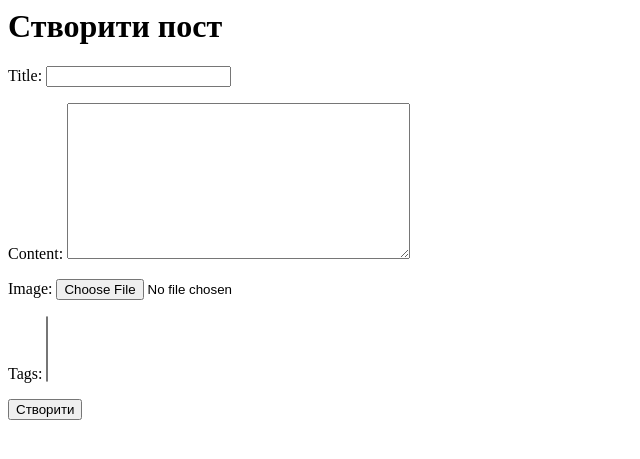
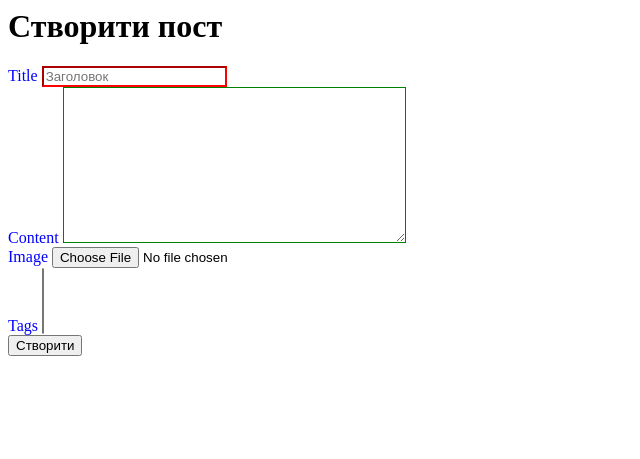
Before and after one commit to WorldIT-academy/NetWork1400, a Django app: page /post/create_post/ in a window 1280 px wide. Shown: the top 459 px of the page, without its empty margins (0-640 px from the left). Run offline with Django 5.2, Linux system fonts and the light colour scheme; the visitor is signed in with stand-in values (Sample User, id 1); data that the repository does not hold is empty.

Commit message:
Connect form with model

```diff
--- a/social_network/post_app/forms.py
+++ b/social_network/post_app/forms.py
@@ -1,9 +1,28 @@
 from django import forms
-from .models import Tag
+from .models import Tag, Post
 
-
-class PostForm(forms.Form):
-    title = forms.CharField(max_length=255, required=True)
-    content = forms.CharField(widget=forms.Textarea(), required=True)
-    image = forms.ImageField(required=True)
-    tags = forms.ModelMultipleChoiceField(queryset = Tag.objects.all(), widget = forms.SelectMultiple, required = False)
+# Створюємо клас для форми, що пов'язана з моделлю
+class PostForm(forms.ModelForm):
+    # Клас, що відповідає за налаштування (конфігурацію) форми
+    class Meta:
+        # Підв'язуємо модель до форми
+        model = Post
+        # Відображаєм усі поля на сторінці, окрім поля автора
+        fields = ["title", "content", "image", "tags"]
+        # Здаємо зовнішній вигляд та атрибути для полів
+        widgets = {
+            "title": forms.TextInput(attrs= {"class": "form-field", "placeholder": "Заголовок"}),
+            "content": forms.Textarea(attrs= {"class": "form-textarea"})
+        }
+    # Перезаписуємо метод save
+    def save(self, author):
+        # Створмо об'єкт поста, проте не зберігаємо у БД (за це відповідає commit=False)
+        post = super().save(commit=False)
+        # Додавання автора до поста та збереження змін
+        post.author = author
+        post.save()
+        # Додавання теги до поста та збереження змін
+        post.tags.set(self.cleaned_data.get('tags'))
+        post.save()
+        # Повертаємо пост
+        return post
--- /dev/null
+++ b/social_network/post_app/static/post_app/css/create_post.css
@@ -0,0 +1,15 @@
+.form-field {
+    border-color: red;
+}
+.form-textarea {
+    border-color: green;
+}
+
+.form-label {
+    color: blue;
+}
+
+.field-error li{
+    list-style: none;
+    color: red;
+}
--- a/social_network/post_app/templates/post_app/create_post.html
+++ b/social_network/post_app/templates/post_app/create_post.html
@@ -1,14 +1,26 @@
+{% load static %}
 <html lang="en">
 <head>
     <meta charset="UTF-8">
     <meta name="viewport" content="width=device-width, initial-scale=1.0">
     <title>Document</title>
+    <link rel="stylesheet" href="{% static 'post_app/css/create_post.css' %}">
 </head>
 <body>
     <h1>Створити пост</h1>
     <form action="" method="post" enctype="multipart/form-data">
         {% csrf_token %}
-        {{ form.as_p }}
+        <!-- Створюємо цикл для перебора полів форми -->
+        {% for field in form %}
+            <div class="field-container">
+                <!-- Відображення лейблу форми -->
+                <label class="form-label" for="{{ field.id_for_label }}">{{ field.label }}</label>
+                <!-- Відображення поля -->
+                {{ field }}
+            </div>
+            <!-- Відображаємо помилки поточного поля -->
+            <div class="field-error">{{ field.errors }}</div>
+        {% endfor %}
         <button>Створити</button>
     </form>
 </body>
--- a/social_network/post_app/views.py
+++ b/social_network/post_app/views.py
@@ -21,15 +21,10 @@ def render_create_post(request):
         form = PostForm(request.POST, request.FILES)
         # Якщо надіслані дані є коректними (якщо пройшла валідація)
         if form.is_valid():
-            post = Post.objects.create(
-                title = form.cleaned_data.get('title'),
-                content = form.cleaned_data.get('content'),
-                image = form.cleaned_data.get('image'),
-                author = Profile.objects.get(user= request.user)
-            )
-            post.tags.set(form.cleaned_data.get('tags'))
-            post.save()
-
+            # Отримуємо автора на основі авторизованого користувача
+            author = Profile.objects.get(user = request.user)
+            # Збергаіємо форму БД
+            form.save(author)
             return redirect('all_posts')
     else:
         # Створюємо порожню форму для відображення на сторінці
```
